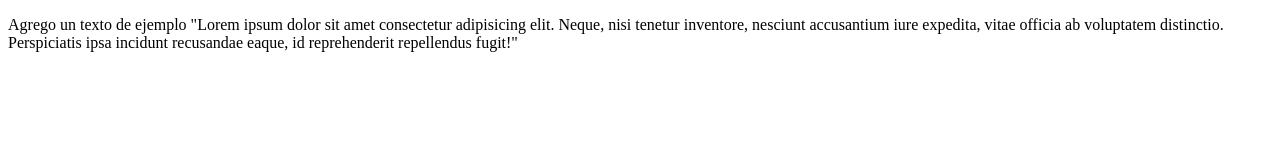
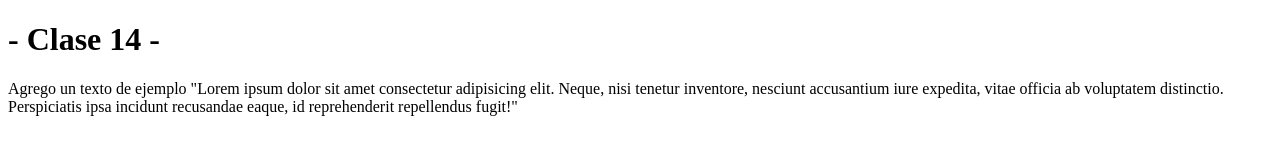
Before and after one commit to nahueldefazio/skydiverSystems, a plain HTML site: page index.html in a window 1280 px wide. Drawn offline with Linux system fonts and the light colour scheme.

Commit message:
Agrege un titulo a mi index.html

```diff
--- a/index.html
+++ b/index.html
@@ -7,7 +7,7 @@
     <title>Desafio de Git</title>
 </head>
 <body>
-
+    <h1>- Clase 14 -</h1>
     <p>Agrego un texto de ejemplo "Lorem ipsum dolor sit amet consectetur adipisicing elit. Neque, nisi tenetur inventore, nesciunt accusantium iure expedita, vitae officia ab voluptatem distinctio. Perspiciatis ipsa incidunt recusandae eaque, id reprehenderit repellendus fugit!"</p>
 
 </body>
```
